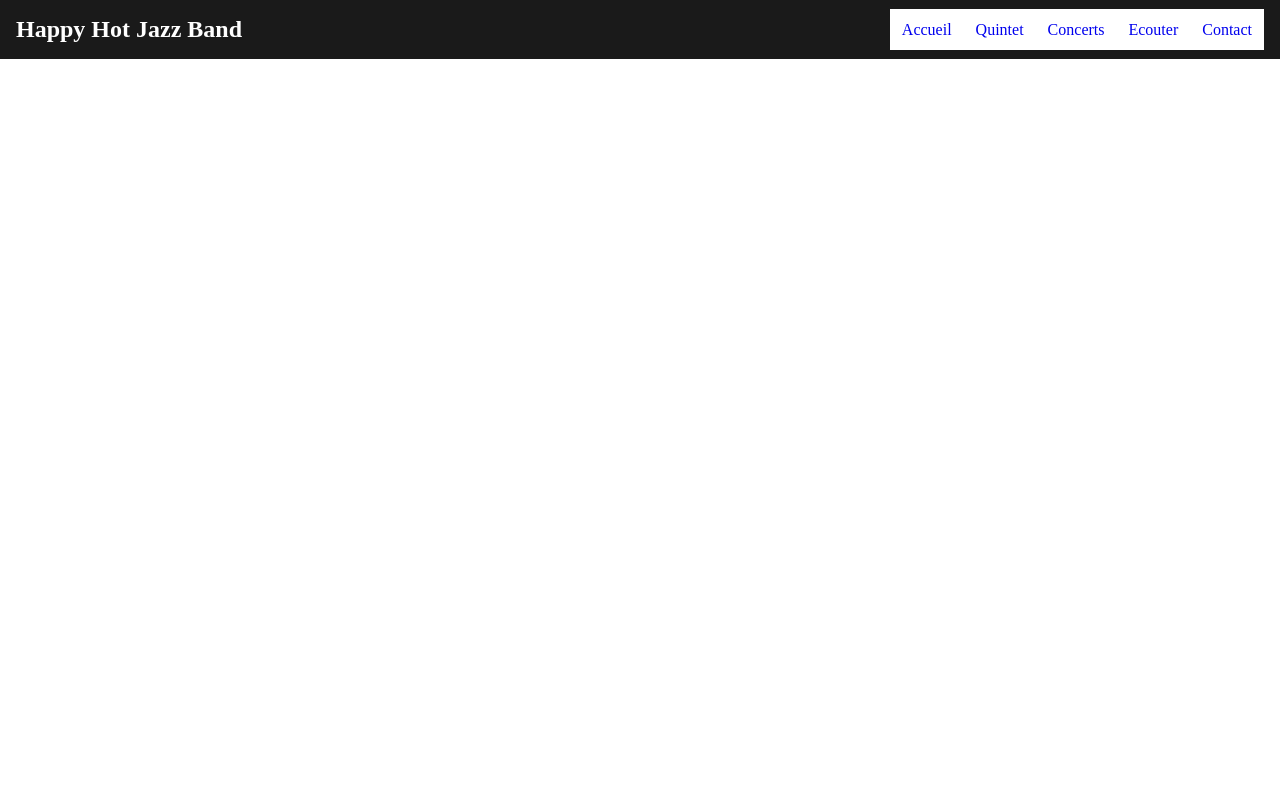
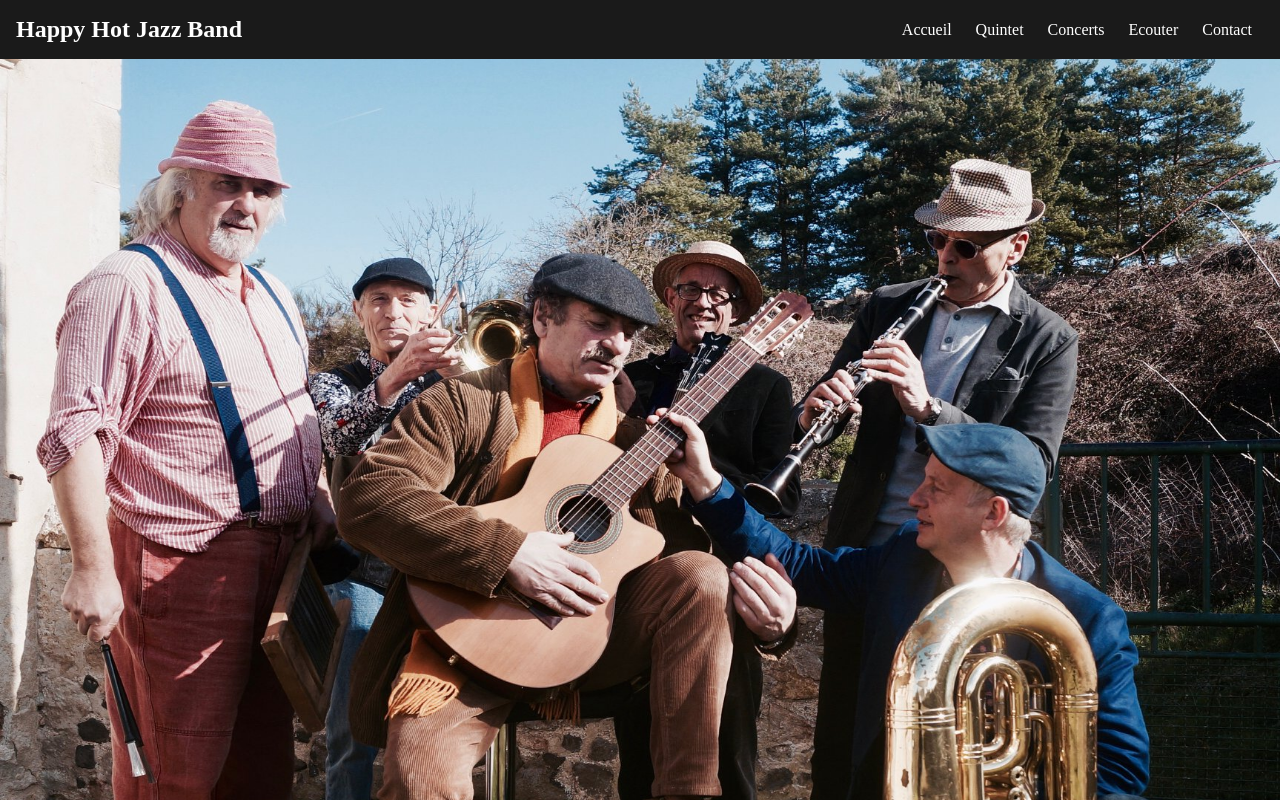
Before and after one commit to durumknt/HappyHotJazzBand, a plain HTML site: page index.html in a window 1280 px wide. Shown: the top 800 px of the page. Drawn offline with Linux system fonts and the light colour scheme.

Commit message:
Ajout img wallpaper

```diff
--- a/css/styles.css
+++ b/css/styles.css
@@ -3,6 +3,8 @@
 	padding: 0;
 	box-sizing: border-box;
 }
+
+/*MENU NAV*/
 
 nav.menu-nav {
 	background-color: #1a1a1a;
@@ -18,13 +20,23 @@ nav.menu-nav ul {
 	align-items: center;
 }
  nav.menu-nav ul li a {
- 	background-color: #fff;
+ 	color: #fff;
  	text-decoration: none;
  	padding: 12px;
  }
 
  nav.menu-nav ul li a:hover {
- 	background-color: #1a1a1a;
- 	color: ;
+ 	background-color: #fff;
+ 	color: #1a1a1a;
  	border-radius: 4px;
  }
+
+div.main {
+	display: flex;
+	justify-content: center;
+}
+
+img {
+	width: 1300px;
+	height: 1124px;
+}
--- a/index.html
+++ b/index.html
@@ -8,6 +8,8 @@
 </head>
 
 <body>
+
+	<!-- Header, Menu de Navigation -->
 	<header>
 		<nav class="menu-nav">
 			<h1>Happy Hot Jazz Band</h1>
@@ -20,5 +22,9 @@
 				</ul>
 		</nav>
 	</header>
+	<!-- Grande photo, texte dans un rectangle -->
+	<div class="main">
+		<img src="img/wallpaper.jpg">
+
 </body>
 </html>
```
Also changed, not shown: img/wallpaper.jpg (added).
